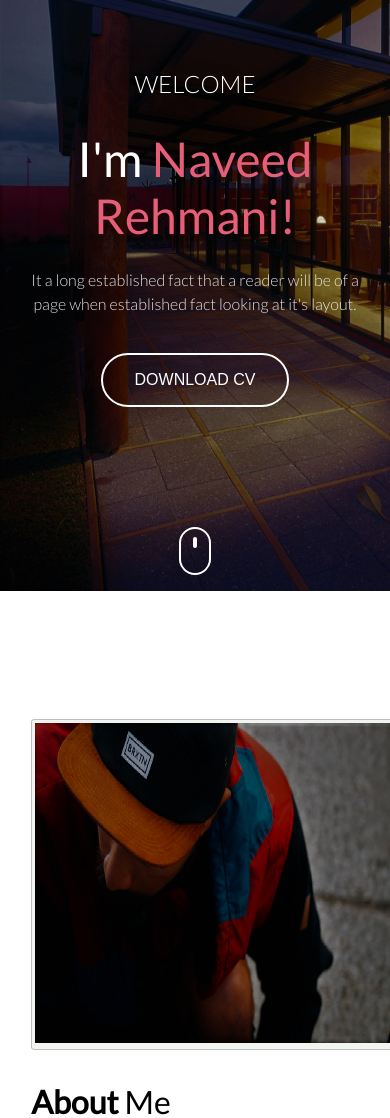
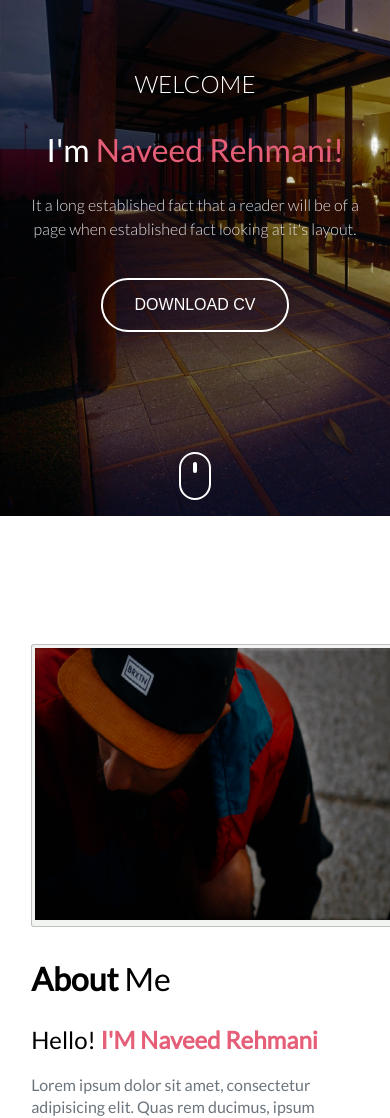
Before and after one commit to naveedalirehmani/portfolio, a plain HTML site: page index.html in a window 390 px wide. Shown: the part 200-1318 px from the top of the page. Drawn offline with Linux system fonts and the light colour scheme.

Commit message:
updates font-size/borders/margins were changed

```diff
--- a/css/master.css
+++ b/css/master.css
@@ -146,7 +146,7 @@
   margin: auto;
   display: flex;
   justify-content: center;
-  padding: 6rem 0rem 5rem 0rem;
+  padding: 6rem 0rem 6rem 0rem;
   flex-wrap: wrap;
   justify-content: space-around;
 }
@@ -373,7 +373,7 @@
   margin-bottom: 0.7rem;
 }
 .offer button {
-  border: 1px solid white;
+  border: 1px solid #c0bfbf;
   margin: 0.3rem;
   padding: 0.5rem 1rem;
   border-radius: 30px;
@@ -654,10 +654,13 @@
 @media screen and (max-width: 570px) {
   .image {
     width: 23rem;
-    height: 20rem;
+    height: 17rem;
   }
   .header {
     justify-content:center;
+  }
+  .download h2 {
+    font-size: 2rem;
   }
 }
 @media screen and (max-width: 380px){
@@ -668,4 +671,5 @@
 
 }
 div{
+  /* border: 1px solid green; */
 }
```
